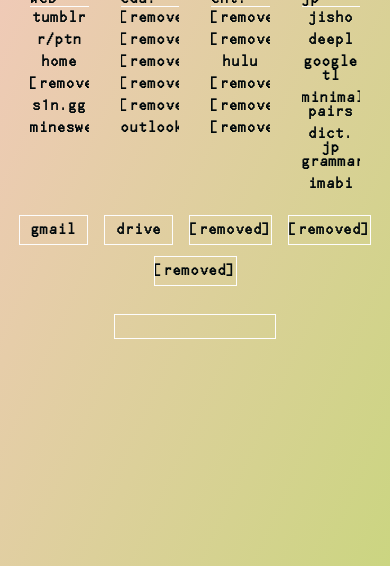
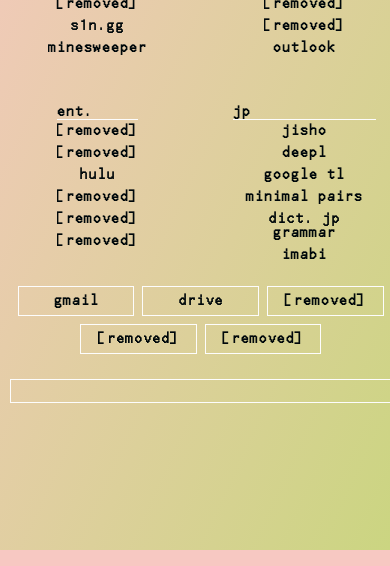
Before and after one commit to rlznv/rlznv.github.io, a plain HTML site: page projects/startpage/index.html in a window 390 px wide. Shown: the part 294-860 px from the top of the page. Drawn offline with Linux system fonts and the light colour scheme.

Commit message:
mobile startpage update

```diff
--- a/projects/startpage/safe.css
+++ b/projects/startpage/safe.css
@@ -114,3 +114,46 @@ a:hover{
 form{
 	text-align: center;
 }
+
+@media screen and (max-width: 900px) {
+
+    body {
+        width: 95vw;
+        margin: auto;
+    }
+
+    .container {
+        width: fit-content;
+        outline: 1rem solid green;
+    }
+
+    .stacks {
+        display: grid;
+        grid-template-columns: 1fr 1fr;
+        grid-template-rows: 1fr 1fr;
+        justify-content: center;
+        justify-items: center;
+        gap: 2rem;
+        width: 100%;
+    }
+
+    .list {
+        max-width: 100%;
+        width: auto;
+    }
+
+    .buttons {
+        display: flex;
+        flex-flow: row wrap;
+        justify-content: center;
+    }
+
+    .buttons p {
+        min-width: 30%;
+    }
+
+    .search {
+        width: 23.5rem;
+    }
+
+}
```
Also changed, not shown: proj.html (+1 -1 lines).
